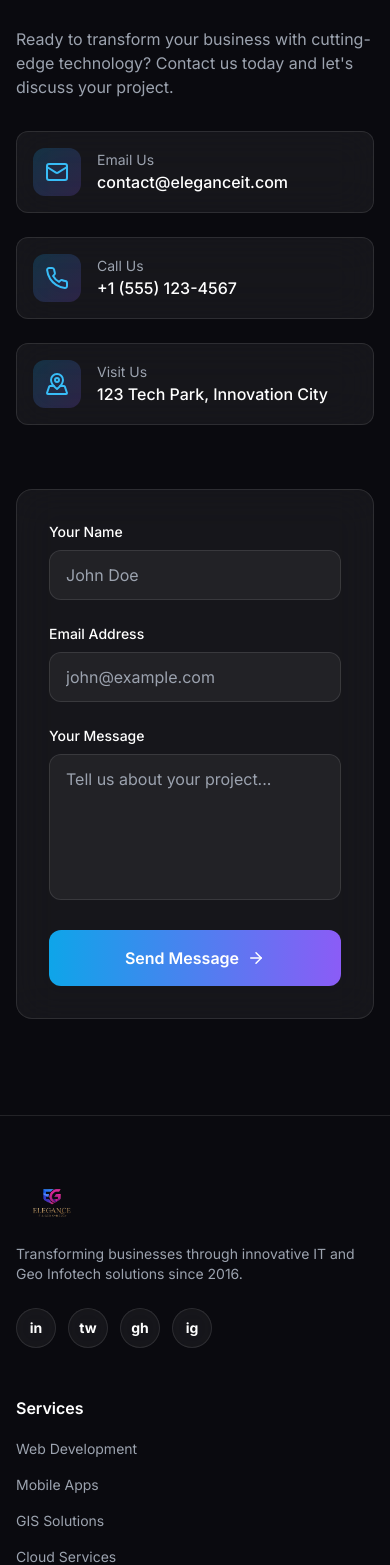
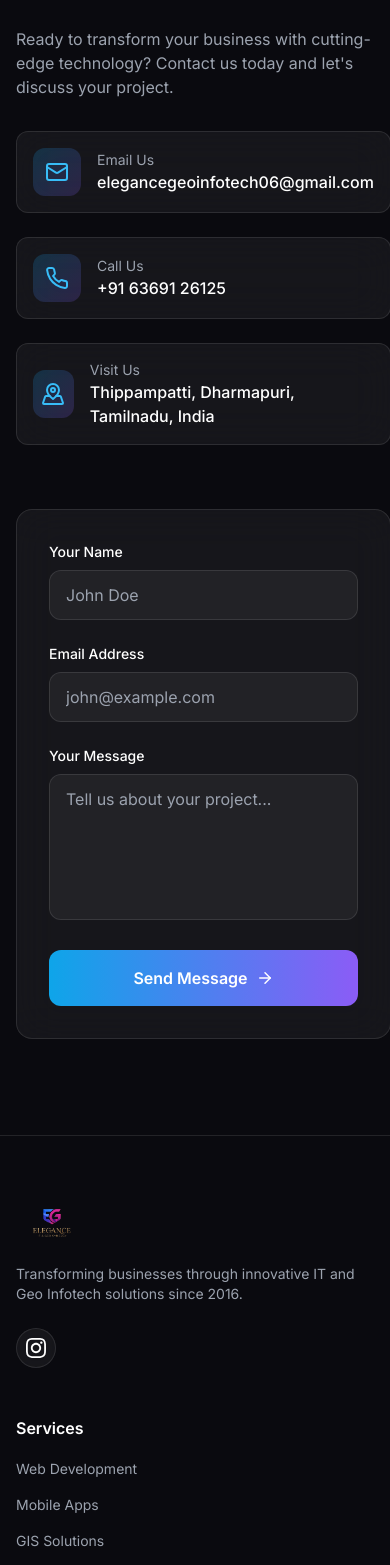
Before and after one commit to elegancedev/elegance-it-geo-infotech, a React (Vite) app: page / in a window 390 px wide. Shown: the part 8421-9986 px from the top of the page. Built offline with nearby package versions, Linux system fonts and the light colour scheme.

Commit message:
Update contact information: email, phone, address, Instagram

```diff
--- a/src/App.tsx
+++ b/src/App.tsx
@@ -611,19 +611,19 @@
     {
       icon: Mail,
       title: 'Email Us',
-      value: 'contact@eleganceit.com',
-      link: 'mailto:contact@eleganceit.com',
+      value: 'elegancegeoinfotech06@gmail.com',
+      link: 'mailto:elegancegeoinfotech06@gmail.com',
     },
     {
       icon: Phone,
       title: 'Call Us',
-      value: '+1 (555) 123-4567',
-      link: 'tel:+15551234567',
+      value: '+91 63691 26125',
+      link: 'tel:+916369126125',
     },
     {
       icon: MapPinned,
       title: 'Visit Us',
-      value: '123 Tech Park, Innovation City',
+      value: 'Thippampatti, Dharmapuri, Tamilnadu, India',
       link: '#',
     },
   ];
@@ -733,10 +733,7 @@
   };
 
   const socialLinks = [
-    { name: 'LinkedIn', icon: 'in' },
-    { name: 'Twitter', icon: 'tw' },
-    { name: 'GitHub', icon: 'gh' },
-    { name: 'Instagram', icon: 'ig' },
+    { name: 'Instagram', link: 'https://www.instagram.com/elegancegeoinfotech/' },
   ];
 
   return (
@@ -752,10 +749,12 @@
               {socialLinks.map((social, i) => (
                 <a
                   key={i}
-                  href="#"
+                  href={social.link}
+                  target="_blank"
+                  rel="noopener noreferrer"
                   className="w-10 h-10 rounded-full glass flex items-center justify-center text-sm font-bold hover:bg-primary-500/20 transition-colors"
                 >
-                  {social.icon}
+                  <svg className="w-5 h-5" fill="currentColor" viewBox="0 0 24 24"><path d="M12 2.163c3.204 0 3.584.012 4.85.07 3.252.148 4.771 1.691 4.919 4.919.058 1.265.069 1.645.069 4.849 0 3.205-.012 3.584-.069 4.849-.149 3.225-1.664 4.771-4.919 4.919-1.266.058-1.644.07-4.85.07-3.204 0-3.584-.012-4.849-.07-3.26-.149-4.771-1.699-4.919-4.92-.058-1.265-.07-1.644-.07-4.849 0-3.204.013-3.583.07-4.849.149-3.227 1.664-4.771 4.919-4.919 1.266-.057 1.645-.069 4.849-.069zm0-2.163c-3.259 0-3.667.014-4.947.072-4.358.2-6.78 2.618-6.98 6.98-.059 1.281-.073 1.689-.073 4.948 0 3.259.014 3.668.072 4.948.2 4.358 2.618 6.78 6.98 6.98 1.281.058 1.689.072 4.948.072 3.259 0 3.668-.014 4.948-.072 4.354-.2 6.782-2.618 6.979-6.98.059-1.28.073-1.689.073-4.948 0-3.259-.014-3.667-.072-4.947-.196-4.354-2.617-6.78-6.979-6.98-1.281-.059-1.69-.073-4.949-.073zm0 5.838c-3.403 0-6.162 2.759-6.162 6.162s2.759 6.163 6.162 6.163 6.162-2.759 6.162-6.163c0-3.403-2.759-6.162-6.162-6.162zm0 10.162c-2.209 0-4-1.79-4-4 0-2.209 1.791-4 4-4s4 1.791 4 4c0 2.21-1.791 4-4 4zm6.406-11.845c-.796 0-1.441.645-1.441 1.44s.645 1.44 1.441 1.44c.795 0 1.439-.645 1.439-1.44s-.644-1.44-1.439-1.44z"/></svg>
                 </a>
               ))}
             </div>
```
Also changed, not shown: 1 other file (tests, documents, lock files or other folders).
